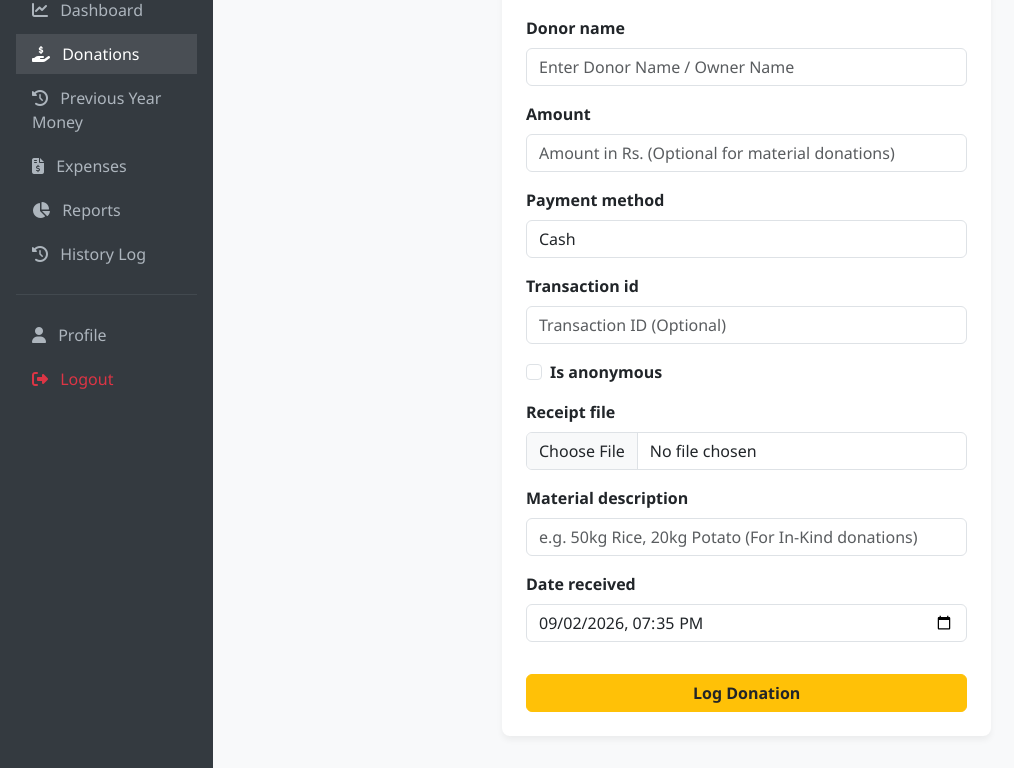
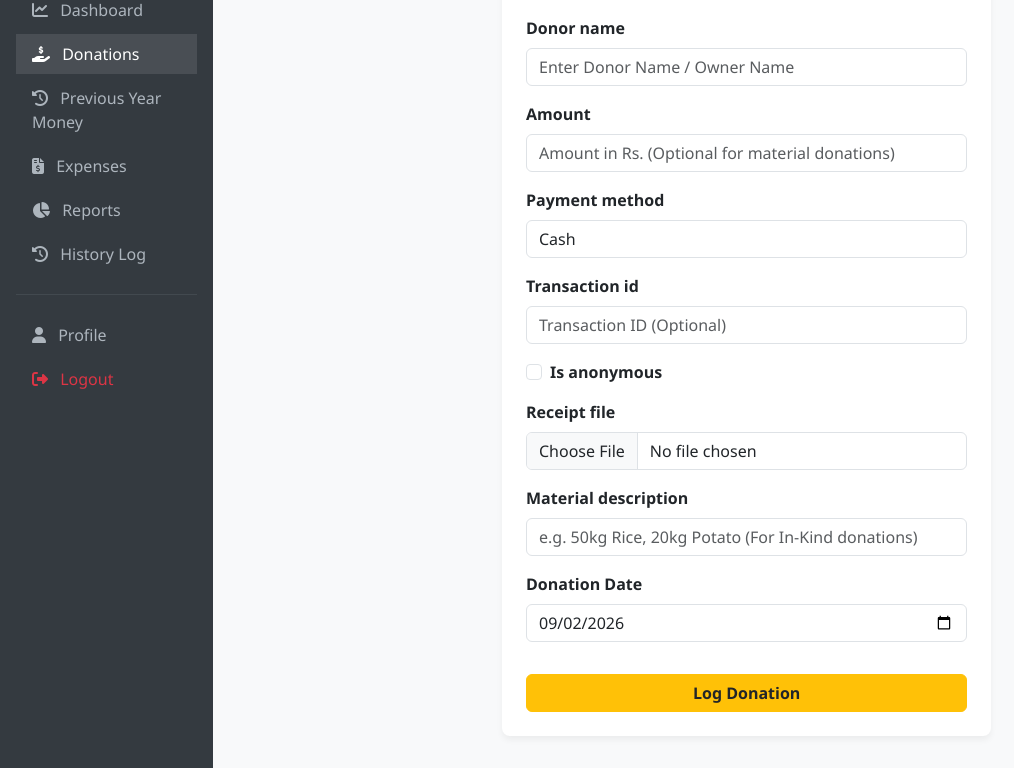
Before and after one commit to Santosh190512/ganesh-puja, a Django app: page /donations/add/ in a window 1280 px wide. Shown: the part 175-943 px from the top of the page, without its empty margins (0-1014 px from the left). Run offline with Django 5.2, Linux system fonts and the light colour scheme; a user stored in the database is signed in.

Commit message:
Show date only without time in donation form and list

```diff
--- a/puja/forms.py
+++ b/puja/forms.py
@@ -37,7 +37,10 @@ class DonationForm(forms.ModelForm):
             'is_anonymous': forms.CheckboxInput(attrs={'class': 'form-check-input'}),
             'receipt_file': forms.ClearableFileInput(attrs={'class': 'form-control', 'accept': 'image/*', 'capture': 'environment'}),
             'material_description': forms.TextInput(attrs={'class': 'form-control', 'placeholder': 'e.g. 50kg Rice, 20kg Potato (For In-Kind donations)'}),
-            'date_received': forms.DateTimeInput(attrs={'class': 'form-control', 'type': 'datetime-local'}, format='%Y-%m-%dT%H:%M'),
+            'date_received': forms.DateInput(attrs={'class': 'form-control', 'type': 'date'}, format='%Y-%m-%d'),
+        }
+        labels = {
+            'date_received': 'Donation Date',
         }
 
     def __init__(self, *args, **kwargs):
@@ -47,9 +50,9 @@ class DonationForm(forms.ModelForm):
         self.fields['date_received'].required = False
         from django.utils import timezone
         if not self.instance.pk and 'date_received' not in self.initial:
-            self.initial['date_received'] = timezone.localtime().strftime('%Y-%m-%dT%H:%M')
+            self.initial['date_received'] = timezone.localdate().strftime('%Y-%m-%d')
         elif self.instance.pk and self.instance.date_received:
-            self.initial['date_received'] = timezone.localtime(self.instance.date_received).strftime('%Y-%m-%dT%H:%M')
+            self.initial['date_received'] = timezone.localtime(self.instance.date_received).strftime('%Y-%m-%d')
 
 class HouseDonationForm(forms.ModelForm):
     class Meta:
--- a/puja/templates/puja/donation_list.html
+++ b/puja/templates/puja/donation_list.html
@@ -44,7 +44,7 @@
                         {% endif %}
                     </td>
                     <td><span class="badge bg-info text-dark">{{ donation.get_payment_method_display }}</span></td>
-                    <td>{{ donation.date_received|date:"d M Y H:i" }}</td>
+                    <td>{{ donation.date_received|date:"d M Y" }}</td>
                     <td>
                         <div class="d-flex gap-1">
                             <a href="{% url 'donation_receipt' donation.pk %}" class="btn btn-sm btn-outline-primary" target="_blank">
```
